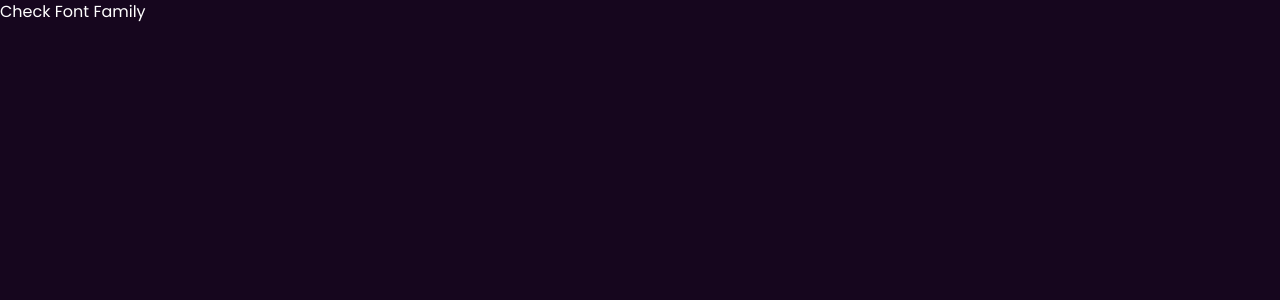
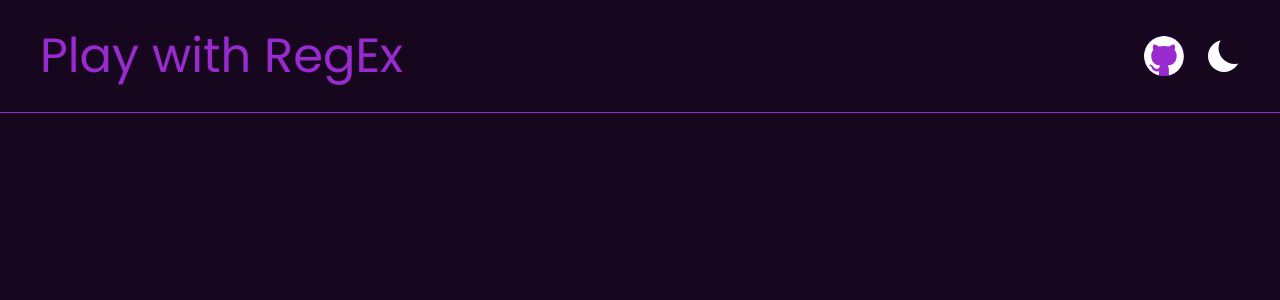
Before and after one commit to Inayath-Hussain/play-with-regex, a React (Vite) app: page / in a window 1280 px wide. Shown: the top 300 px of the page. Built offline with nearby package versions, Linux system fonts and the light colour scheme.

Commit message:
Add: dark and light themes
Added functionality and UI to switch between themes

```diff
--- a/src/App.tsx
+++ b/src/App.tsx
@@ -1,9 +1,29 @@
 import './App.css'
+import useTheme from './hooks/useTheme'
 
 function App() {
+  const { theme, toggle } = useTheme()
+
   return (
     <>
-      <h1>Check Font Family</h1>
+      <div className='flex justify-between border-b border-solid border-primary items-center py-6 px-4
+      md:py-8 md:px-10'>
+        <h1 className='text-primary text-3xl text-center
+        md:text-4xl
+        lg:text-5xl'>Play with RegEx</h1>
+
+        <div className='flex justify-center items-center gap-6'>
+          {/* update github url here */}
+          <a href="https://github.com/Inayath-Hussain" target='_blank'>
+            <img src="/github-mark-white.svg" alt="" className='w-8 h-8 bg-primary rounded-[50%]
+          md:w-10 md:h-10' />
+          </a>
+
+          <input className='toggle' type="checkbox" checked={theme === 'dark' ? false : true} onChange={toggle} />
+        </div>
+      </div>
+
+
     </>
   )
 }
--- /dev/null
+++ b/src/hooks/useTheme.tsx
@@ -0,0 +1,35 @@
+import { useEffect, useState } from "react";
+
+type themes = 'dark' | 'light'
+
+const useTheme = () => {
+    const ls = localStorage.getItem('theme');
+
+    const savedTheme = ls === 'dark' ||
+        ls === 'light' ? ls : null
+
+    const [theme, setTheme] = useState<themes>(savedTheme || 'dark');
+
+    useEffect(() => {
+        // store theme value to localStorage if there's none saved
+        if (!ls) localStorage.setItem('theme', 'dark')
+
+        // if theme is set to dark add dark class to html tag
+        if (theme === 'dark') document.documentElement.classList.add('dark')
+    }, [])
+
+
+    // updates state variable and toggles 'dark' class
+    const toggle = () => {
+        const changeTo: themes = theme === 'dark' ? 'light' : 'dark';
+
+        document.documentElement.classList.toggle('dark')
+
+        setTheme(changeTo)
+        localStorage.setItem('theme', changeTo)
+    }
+
+    return { theme, toggle };
+}
+
+export default useTheme;
--- a/src/index.css
+++ b/src/index.css
@@ -1,15 +1,28 @@
 @tailwind base;
 @tailwind components;
 @tailwind utilities;
+
+@layer base {
+  :root {
+    --text: #000000;
+    --background: #f1e1f9;
+    --primary: #9e30d5;
+    --secondary: #e7ccf5;
+    --accent: #952acb;
+  }
+  .dark {
+    --text: #ffffff;
+    --background: #16061e;
+    --primary: #982acf;
+    --secondary: #250a33;
+    --accent: #a034d5;
+  }
+}
 
 :root {
   font-family: 'Poppins', sans-serif;
   line-height: 1.5;
   font-weight: 400;
-
-  color-scheme: light dark;
-  color: rgba(255, 255, 255, 0.87);
-  background-color: #242424;
 
   font-synthesis: none;
   text-rendering: optimizeLegibility;
@@ -19,6 +32,7 @@
 }
 
 a {
+  @apply cursor-pointer;
   font-weight: 500;
   color: #646cff;
   text-decoration: inherit;
@@ -29,24 +43,17 @@ a:hover {
 }
 
 body {
-  @apply bg-background text-text m-0 min-h-screen
+  @apply bg-background text-text m-0 min-h-screen transition-all duration-500;
 }
 
 
 button {
-  border-radius: 8px;
+  @apply cursor-pointer font-medium bg-primary rounded-lg;
+
   border: 1px solid transparent;
   padding: 0.6em 1.2em;
   font-size: 1em;
-  font-weight: 500;
   font-family: inherit;
-  background-color: #1a1a1a;
-  cursor: pointer;
-  transition: border-color 0.25s;
-}
-
-button:hover {
-  border-color: #646cff;
 }
 
 button:focus,
@@ -54,17 +61,28 @@ button:focus-visible {
   outline: 4px auto -webkit-focus-ring-color;
 }
 
-@media (prefers-color-scheme: light) {
-  :root {
-    color: #213547;
-    background-color: #ffffff;
-  }
 
-  a:hover {
-    color: #747bff;
-  }
 
-  button {
-    background-color: #f9f9f9;
-  }
+/* dark mode toggle */
+.toggle {
+  --size: 2rem;
+  -webkit-appearance: none;
+     -moz-appearance: none;
+          appearance: none;
+  outline: none;
+  cursor: pointer;
+  width: var(--size);
+  height: var(--size);
+  box-shadow: inset calc(var(--size) * 0.33) calc(var(--size) * -0.25) 0;
+  border-radius: 999px;
+  transition: all 500ms;
+  @apply text-white
 }
+.toggle:checked {
+  --ray-size: calc(var(--size) * -0.4);
+  --offset-orthogonal: calc(var(--size) * 0.65);
+  --offset-diagonal: calc(var(--size) * 0.45);
+  transform: scale(0.75);
+  box-shadow: inset 0 0 0 var(--size), calc(var(--offset-orthogonal) * -1) 0 0 var(--ray-size), var(--offset-orthogonal) 0 0 var(--ray-size), 0 calc(var(--offset-orthogonal) * -1) 0 var(--ray-size), 0 var(--offset-orthogonal) 0 var(--ray-size), calc(var(--offset-diagonal) * -1) calc(var(--offset-diagonal) * -1) 0 var(--ray-size), var(--offset-diagonal) var(--offset-diagonal) 0 var(--ray-size), calc(var(--offset-diagonal) * -1) var(--offset-diagonal) 0 var(--ray-size), var(--offset-diagonal) calc(var(--offset-diagonal) * -1) 0 var(--ray-size);
+  @apply text-accent
+}
--- a/tailwind.config.js
+++ b/tailwind.config.js
@@ -1,15 +1,18 @@
 /** @type {import('tailwindcss').Config} */
 export default {
-  content: ["./src/**/*.{ts, tsx}"],
+  content: [
+    "./src/**/*.{ts,tsx}"
+  ],
+  darkMode: 'class',
   theme: {
     extend: {
       colors: {
-        'text': '#ffffff',
-        'background': '#16061e',
-        'primary': '#982acf',
-        'secondary': '#250a33',
-        'accent': '#a034d5',
-      },
+        'text': 'var(--text)',
+        'background': 'var(--background)',
+        'primary': 'var(--primary)',
+        'secondary': 'var(--secondary)',
+        'accent': 'var(--accent)',
+      }
     },
   },
   plugins: [],
```
Also changed, not shown: public/github-mark-white.svg (added).
